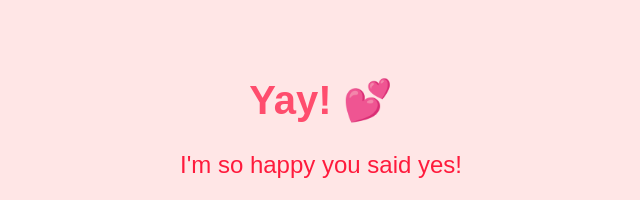
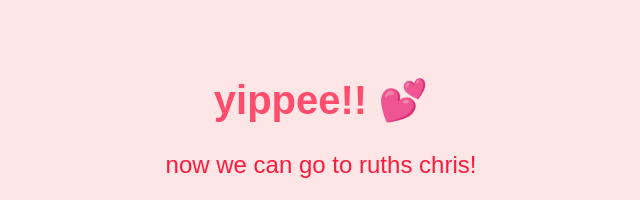
Before and after one commit to jcollier14/valentine-page, a plain HTML site: page yes.html in a window 1280 px wide. Shown: the top 200 px of the page, without its empty margins (319-959 px from the left). Drawn offline with Linux system fonts and the light colour scheme.

Commit message:
Update yes.html

```diff
--- a/yes.html
+++ b/yes.html
@@ -7,9 +7,9 @@
 </head>
 <body>
     <div class="container">
-        <h1>Yay! 💕</h1>
-        <p>I'm so happy you said yes!</p>
-        <img src="happy.jpg" alt="Happy Image">
+        <h1>yippee!! 💕</h1>
+        <p>now we can go to ruths chris!</p>
+        <img src="jack.jpg" alt="Happy Image">
     </div>
 </body>
 </html>
```
